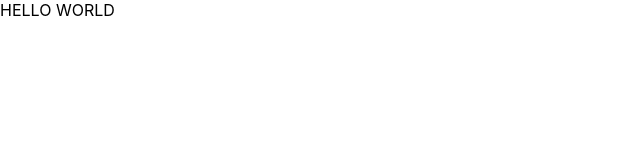
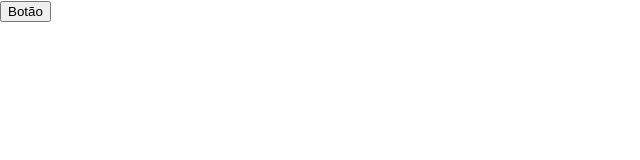
Before and after one commit to Rafaela3613/alura-studies, a React (Create React App) app: page / in a window 1280 px wide. Shown: the top 160 px of the page, without its empty margins (0-640 px from the left). Built offline with nearby package versions, Linux system fonts and the light colour scheme; the HTML template or start-up script is replaced by a standard one.

Commit message:
criando o componente

```diff
--- a/src/App.tsx
+++ b/src/App.tsx
@@ -1,9 +1,10 @@
 import React from 'react';
+import Botao from './components/Botao';
 
 function App() {
   return (
     <div className="App">
-      HELLO WORLD
+    <Botao />
     </div>
   );
 }
--- /dev/null
+++ b/src/components/Botao/index.tsx
@@ -0,0 +1,12 @@
+import React from "react";
+
+class Botao extends React.Component {
+    render() {
+        return (
+            <button>
+                Botão
+            </button>
+        )
+    }
+}
+export default Botao;
```
